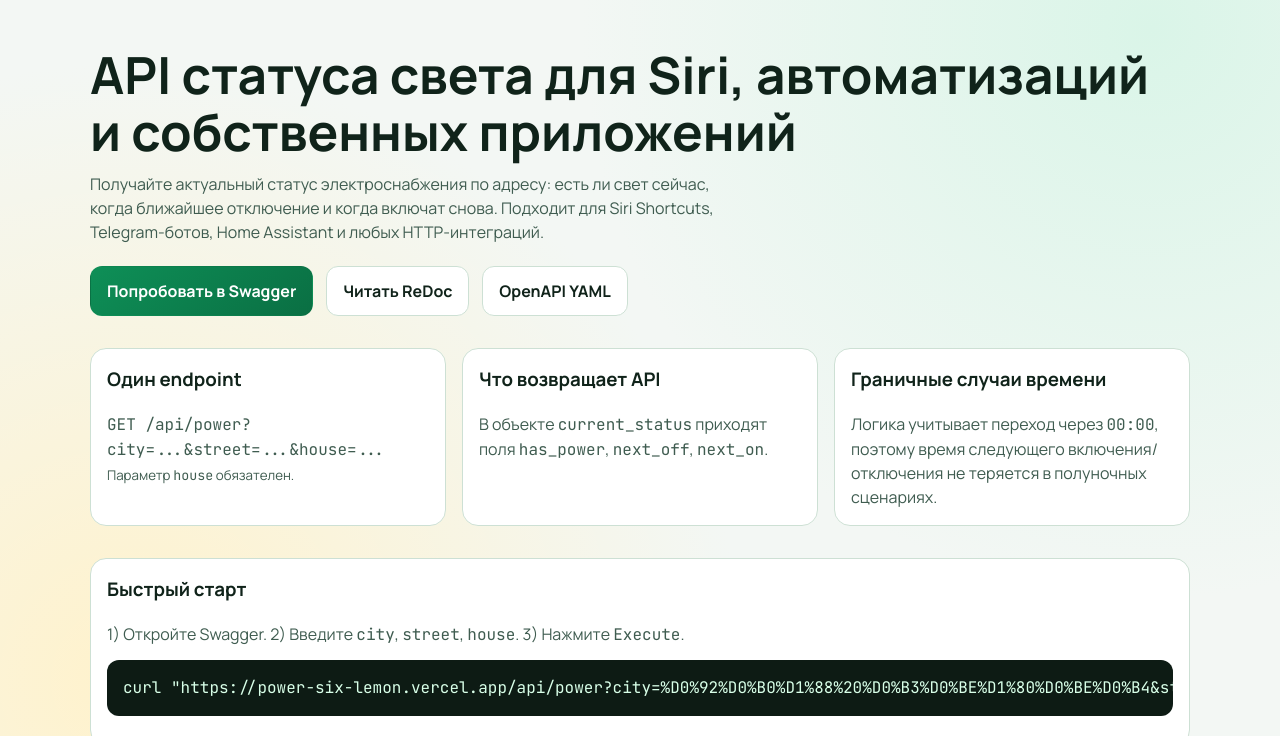
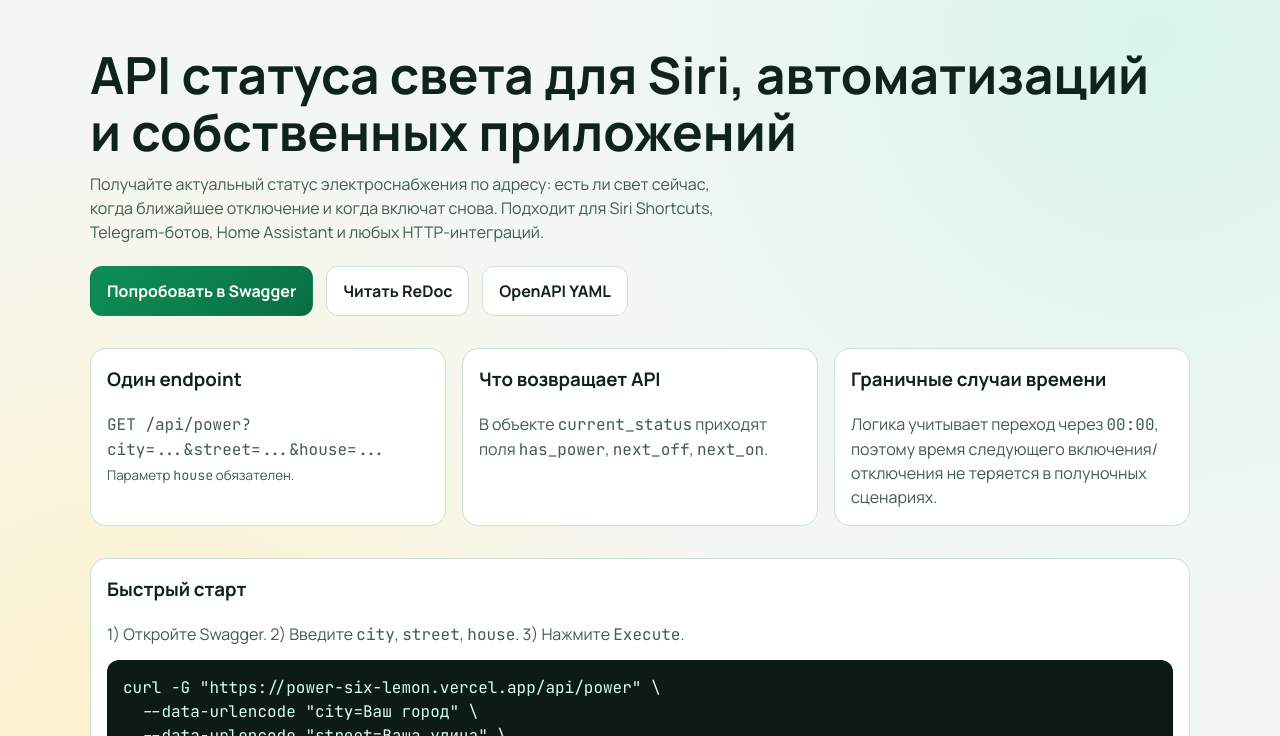
Before and after one commit to Radymyr/power, a website: page index.html in a window 1280 px wide. Shown: the part 64-800 px from the top of the page. Drawn offline with Linux system fonts and the light colour scheme.

Commit message:
content: make quick start curl example human-readable

```diff
--- a/index.html
+++ b/index.html
@@ -64,7 +64,10 @@
       <section class="card">
         <h3>Быстрый старт</h3>
         <p>1) Откройте Swagger. 2) Введите <code>city</code>, <code>street</code>, <code>house</code>. 3) Нажмите <code>Execute</code>.</p>
-        <pre><code>curl "https://power-six-lemon.vercel.app/api/power?city=%D0%92%D0%B0%D1%88%20%D0%B3%D0%BE%D1%80%D0%BE%D0%B4&street=%D0%92%D0%B0%D1%88%D0%B0%20%D1%83%D0%BB%D0%B8%D1%86%D0%B0&house=1"</code></pre>
+        <pre><code>curl -G "https://power-six-lemon.vercel.app/api/power" \
+  --data-urlencode "city=Ваш город" \
+  --data-urlencode "street=Ваша улица" \
+  --data-urlencode "house=1"</code></pre>
       </section>
     </main>
 
```
Also changed, not shown: site/index.html (+4 -1 lines).
